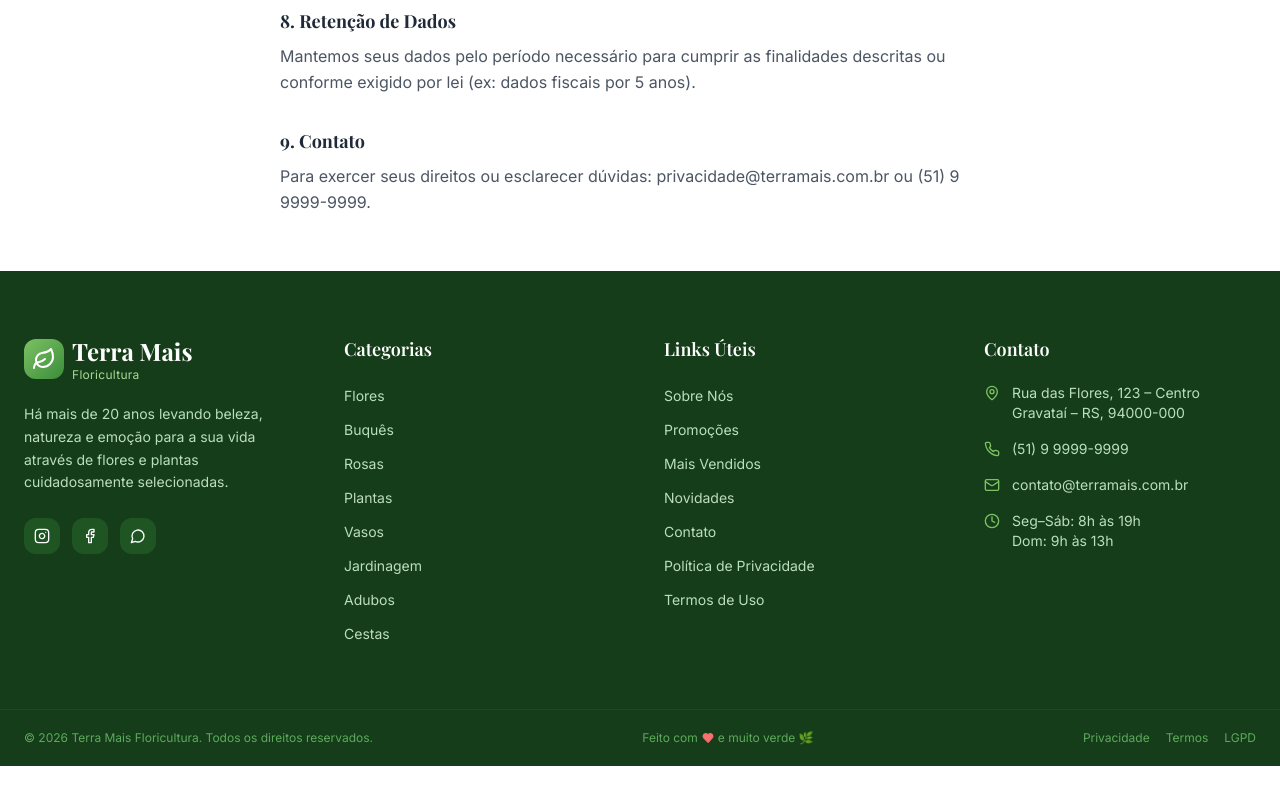
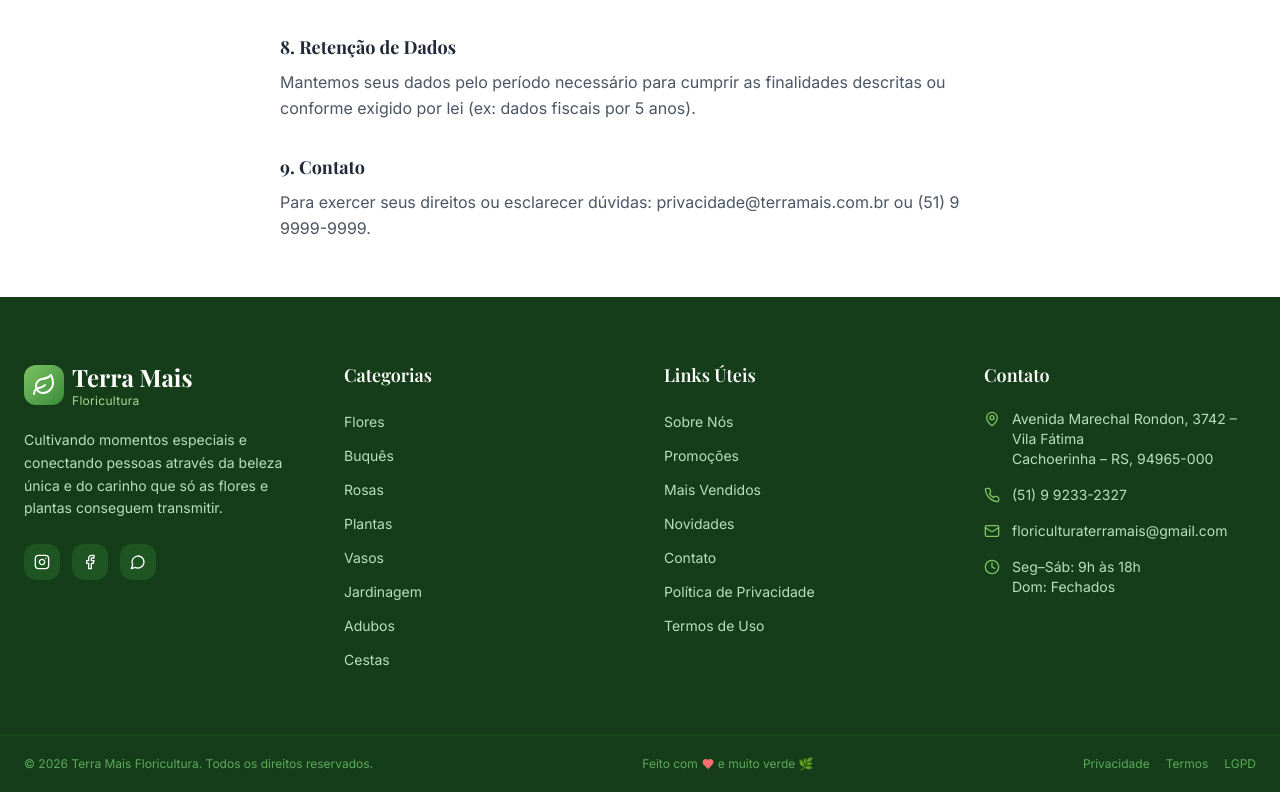
Before and after one commit to ArthurBorba03/terra-mais, a Next.js app: page /privacidade in a window 1280 px wide. Shown: the part 1140-1932 px from the top of the page. Before the commit the page ends 1906 px from the top, so only its background shows below. Built offline with nearby package versions, Linux system fonts and the light colour scheme; no server answers; a web font is replaced by a local one.

Commit message:
ajusta numero, links das redes, e endereços

```diff
--- a/src/app/(store)/checkout/page.tsx
+++ b/src/app/(store)/checkout/page.tsx
@@ -282,7 +282,7 @@ export default function CheckoutPage() {
                   <div className="grid grid-cols-1 sm:grid-cols-2 gap-3 mb-0">
                     {[
                       { value: 'DELIVERY', icon: MapPin, label: 'Entrega em domicílio', desc: `Taxa: ${formatCurrency(shippingCost)}` },
-                      { value: 'PICKUP', icon: Store, label: 'Retirar na loja', desc: 'Grátis • Rua das Flores, 123' },
+                      { value: 'PICKUP', icon: Store, label: 'Retirar na loja', desc: 'Grátis • Avenida Marechal Rondon, 3742' },
                     ].map((opt) => (
                       <button
                         key={opt.value}
@@ -322,23 +322,23 @@ export default function CheckoutPage() {
                       </div>
                       <div className="sm:col-span-2">
                         <label className="text-sm font-medium text-gray-700 block mb-1.5">Rua / Avenida *</label>
-                        <input {...register('address.street')} placeholder="Rua das Flores" className="input-field" />
+                        <input {...register('address.street')} placeholder="Avenida Marechal Rondon" className="input-field" />
                       </div>
                       <div>
                         <label className="text-sm font-medium text-gray-700 block mb-1.5">Número *</label>
-                        <input {...register('address.number')} placeholder="123" className="input-field" />
+                        <input {...register('address.number')} placeholder="3742" className="input-field" />
                       </div>
                       <div>
                         <label className="text-sm font-medium text-gray-700 block mb-1.5">Complemento</label>
-                        <input {...register('address.complement')} placeholder="Apto 42" className="input-field" />
+                        <input {...register('address.complement')} placeholder="Apto 1" className="input-field" />
                       </div>
                       <div>
                         <label className="text-sm font-medium text-gray-700 block mb-1.5">Bairro *</label>
-                        <input {...register('address.district')} placeholder="Centro" className="input-field" />
+                        <input {...register('address.district')} placeholder="Vila Fátima" className="input-field" />
                       </div>
                       <div>
                         <label className="text-sm font-medium text-gray-700 block mb-1.5">Cidade *</label>
-                        <input {...register('address.city')} placeholder="Gravataí" className="input-field" />
+                        <input {...register('address.city')} placeholder="Cachoeirinha" className="input-field" />
                       </div>
                     </div>
                   </div>
--- a/src/app/(store)/contato/page.tsx
+++ b/src/app/(store)/contato/page.tsx
@@ -23,27 +23,27 @@ export default function ContatoPage() {
                 {
                   icon: MapPin,
                   label: 'Endereço',
-                  value: 'Rua das Flores, 123 – Centro\nGravataí – RS, 94000-000',
+                  value: 'Avenida Marechal Rondon, 3742 – Vila Fátima\nCachoeirinha – RS, 94965-000',
                   color: 'text-brand-600 bg-brand-50',
                 },
                 {
                   icon: Phone,
                   label: 'Telefone',
-                  value: '(51) 9 9999-9999',
-                  href: 'tel:+5551999999999',
+                  value: '(51) 9 9233-2327',
+                  href: 'tel:+5551992332327',
                   color: 'text-blue-600 bg-blue-50',
                 },
                 {
                   icon: Mail,
                   label: 'E-mail',
-                  value: 'contato@terramais.com.br',
-                  href: 'mailto:contato@terramais.com.br',
+                  value: 'floriculturaterramais@gmail.com',
+                  href: 'mailto:floriculturaterramais@gmail.com',
                   color: 'text-purple-600 bg-purple-50',
                 },
                 {
                   icon: Clock,
                   label: 'Horário de Funcionamento',
-                  value: 'Segunda a Sábado: 8h às 19h\nDomingo: 9h às 13h',
+                  value: 'Segunda a Sábado: 9h às 18h\nDomingo: Fechados',
                   color: 'text-amber-600 bg-amber-50',
                 },
               ].map((item) => (
--- a/src/app/(store)/privacidade/page.tsx
+++ b/src/app/(store)/privacidade/page.tsx
@@ -15,7 +15,7 @@ export default function PrivacidadePage() {
         {[
           {
             title: '1. Quem Somos',
-            content: 'A Terra Mais Floricultura (CNPJ: XX.XXX.XXX/0001-XX), com sede na Rua das Flores, 123 – Centro, Gravataí – RS, é a controladora dos dados pessoais coletados neste site.',
+            content: 'A Terra Mais Floricultura (CNPJ: 59.197.259/0001-17), com sede na Avenida Marechal Rondon, 3742 – Vila Fátima, Cachoeirinha – RS, é a controladora dos dados pessoais coletados neste site.',
           },
           {
             title: '2. Dados que Coletamos',
--- a/src/app/(store)/sobre/page.tsx
+++ b/src/app/(store)/sobre/page.tsx
@@ -109,7 +109,7 @@ export default function SobrePage() {
         <div className="max-w-2xl mx-auto px-4">
           <h2 className="section-title mb-4">Venha nos Visitar!</h2>
           <p className="text-gray-500 mb-8">
-            Nossa loja fica na Rua das Flores, 123 – Centro, Gravataí – RS. Estamos de portas abertas para receber você!
+            Nossa loja fica na Avenida Marechal Rondon, 3742 – Vila Fátima, Cachoeirinha – RS. Estamos de portas abertas para receber você!
           </p>
           <div className="flex flex-col sm:flex-row gap-4 justify-center">
             <Link href="/catalogo" className="btn-primary">
--- a/src/components/home/TestimonialsSection.tsx
+++ b/src/components/home/TestimonialsSection.tsx
@@ -20,7 +20,7 @@ export default function TestimonialsSection() {
             {[...Array(5)].map((_, i) => (
               <Star key={i} className="w-6 h-6 fill-amber-400 text-amber-400" />
             ))}
-            <span className="text-gray-600 font-semibold ml-2">5/5 ·</span>
+            <span className="text-gray-600 font-semibold ml-2">5/5 </span>
           </div>
         </div>
 
--- a/src/components/layout/Footer.tsx
+++ b/src/components/layout/Footer.tsx
@@ -23,8 +23,8 @@ const links = [
 ]
 
 export default function Footer() {
-  const whatsapp = process.env.NEXT_PUBLIC_WHATSAPP || '5551999999999'
-  const instagram = process.env.NEXT_PUBLIC_INSTAGRAM || 'terramais'
+  const whatsapp = process.env.NEXT_PUBLIC_WHATSAPP || '5551992332327'
+  const instagram = process.env.NEXT_PUBLIC_INSTAGRAM || 'floriculturaterramais'
 
   return (
     <footer className="bg-brand-900 text-white">
@@ -43,7 +43,7 @@ export default function Footer() {
               </div>
             </Link>
             <p className="text-brand-200 text-sm leading-relaxed mb-6">
-              Há mais de 20 anos levando beleza, natureza e emoção para a sua vida através de flores e plantas cuidadosamente selecionadas.
+              Cultivando momentos especiais e conectando pessoas através da beleza única e do carinho que só as flores e plantas conseguem transmitir.
             </p>
             <div className="flex gap-3">
               <a
@@ -116,25 +116,25 @@ export default function Footer() {
             <ul className="space-y-4">
               <li className="flex gap-3 text-sm text-brand-200">
                 <MapPin className="w-4 h-4 text-leaf-400 flex-shrink-0 mt-0.5" />
-                <span>Rua das Flores, 123 – Centro<br />Gravataí – RS, 94000-000</span>
+                <span>Avenida Marechal Rondon, 3742 – Vila Fátima<br />Cachoerinha – RS, 94965-000</span>
               </li>
               <li className="flex gap-3 text-sm text-brand-200">
                 <Phone className="w-4 h-4 text-leaf-400 flex-shrink-0 mt-0.5" />
-                <a href="tel:+5551999999999" className="hover:text-leaf-300 transition-colors">
-                  (51) 9 9999-9999
+                <a href="tel:+5551992332327" className="hover:text-leaf-300 transition-colors">
+                  (51) 9 9233-2327
                 </a>
               </li>
               <li className="flex gap-3 text-sm text-brand-200">
                 <Mail className="w-4 h-4 text-leaf-400 flex-shrink-0 mt-0.5" />
-                <a href="mailto:contato@terramais.com.br" className="hover:text-leaf-300 transition-colors">
-                  contato@terramais.com.br
+                <a href="mailto:floriculturaterramais@gmail.com" className="hover:text-leaf-300 transition-colors">
+                  floriculturaterramais@gmail.com
                 </a>
               </li>
               <li className="flex gap-3 text-sm text-brand-200">
                 <Clock className="w-4 h-4 text-leaf-400 flex-shrink-0 mt-0.5" />
                 <span>
-                  Seg–Sáb: 8h às 19h<br />
-                  Dom: 9h às 13h
+                  Seg–Sáb: 9h às 18h<br />
+                  Dom: Fechados
                 </span>
               </li>
             </ul>
```
Also changed, not shown: prisma/seed.ts (+5 -5 lines), 2 other files (tests, documents, lock files or other folders).
